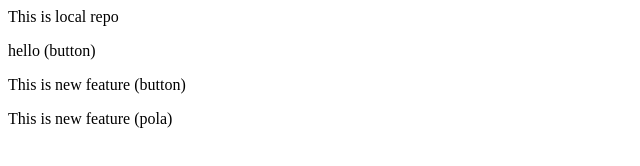
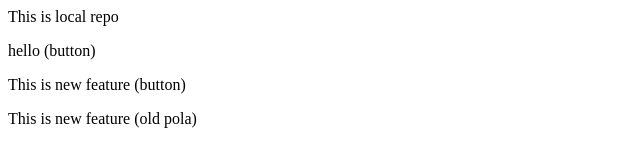
Before and after one commit to Aman-project/localrepos, a plain HTML site: page index.html in a window 1280 px wide. Shown: the full height of the page, 0-640 px from the left. Drawn offline with Linux system fonts and the light colour scheme.

Commit message:
old pola

```diff
--- a/index.html
+++ b/index.html
@@ -3,4 +3,4 @@
 <p>hello (button)</p>
 
 <p>This is new feature (button)</p>
-<p>This is new feature (pola)</p>
+<p>This is new feature (old pola)</p>
```
